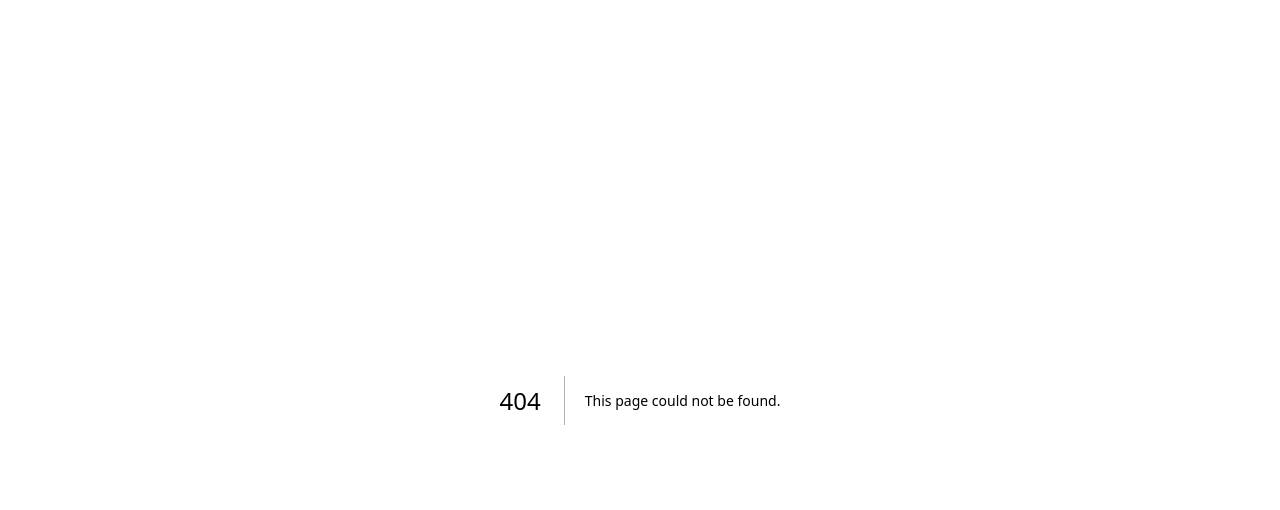
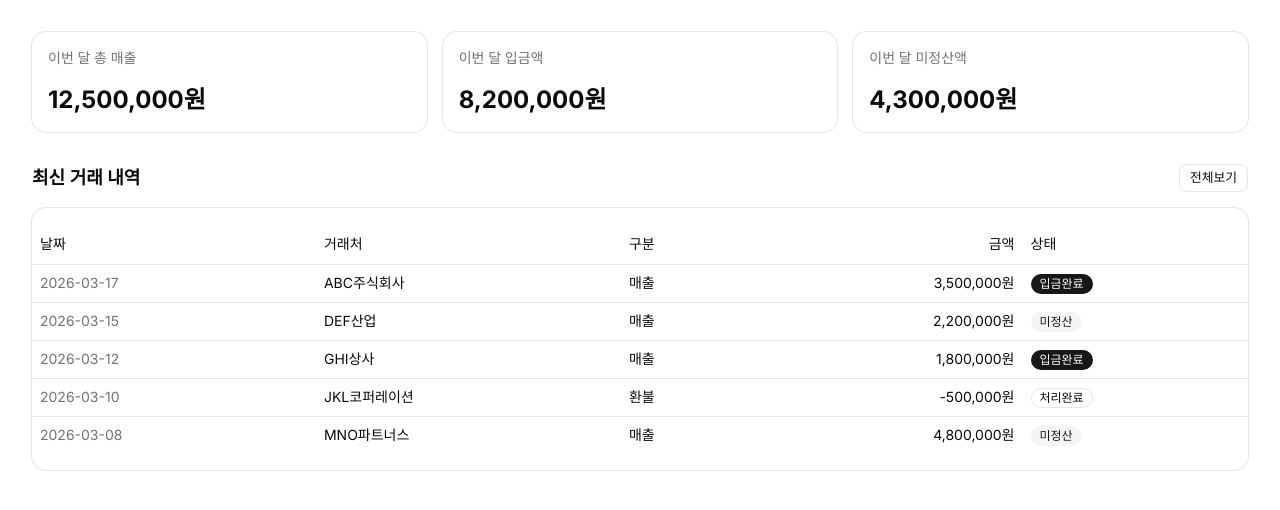
Before and after one commit to sujeong-dev/pw-erp, a Next.js app: page /dashboard in a window 1280 px wide. Before the commit this address had no page. Shown: the top 510 px of the page. Built offline with nearby package versions, Linux system fonts and the light colour scheme.

Commit message:
feat: 대시보드 메인페이지 마크업

```diff
--- /dev/null
+++ b/app/dashboard/page.tsx
@@ -0,0 +1,5 @@
+import { DashboardPage } from "@/src/pages/dashboard/ui";
+
+export default function Page() {
+  return <DashboardPage />;
+}
--- /dev/null
+++ b/components/ui/badge.tsx
@@ -0,0 +1,49 @@
+import * as React from "react"
+import { cva, type VariantProps } from "class-variance-authority"
+import { Slot } from "radix-ui"
+
+import { cn } from "@/lib/utils"
+
+const badgeVariants = cva(
+  "group/badge inline-flex h-5 w-fit shrink-0 items-center justify-center gap-1 overflow-hidden rounded-4xl border border-transparent px-2 py-0.5 text-xs font-medium whitespace-nowrap transition-all focus-visible:border-ring focus-visible:ring-[3px] focus-visible:ring-ring/50 has-data-[icon=inline-end]:pr-1.5 has-data-[icon=inline-start]:pl-1.5 aria-invalid:border-destructive aria-invalid:ring-destructive/20 dark:aria-invalid:ring-destructive/40 [&>svg]:pointer-events-none [&>svg]:size-3!",
+  {
+    variants: {
+      variant: {
+        default: "bg-primary text-primary-foreground [a]:hover:bg-primary/80",
+        secondary:
+          "bg-secondary text-secondary-foreground [a]:hover:bg-secondary/80",
+        destructive:
+          "bg-destructive/10 text-destructive focus-visible:ring-destructive/20 dark:bg-destructive/20 dark:focus-visible:ring-destructive/40 [a]:hover:bg-destructive/20",
+        outline:
+          "border-border text-foreground [a]:hover:bg-muted [a]:hover:text-muted-foreground",
+        ghost:
+          "hover:bg-muted hover:text-muted-foreground dark:hover:bg-muted/50",
+        link: "text-primary underline-offset-4 hover:underline",
+      },
+    },
+    defaultVariants: {
+      variant: "default",
+    },
+  }
+)
+
+function Badge({
+  className,
+  variant = "default",
+  asChild = false,
+  ...props
+}: React.ComponentProps<"span"> &
+  VariantProps<typeof badgeVariants> & { asChild?: boolean }) {
+  const Comp = asChild ? Slot.Root : "span"
+
+  return (
+    <Comp
+      data-slot="badge"
+      data-variant={variant}
+      className={cn(badgeVariants({ variant }), className)}
+      {...props}
+    />
+  )
+}
+
+export { Badge, badgeVariants }
--- /dev/null
+++ b/components/ui/table.tsx
@@ -0,0 +1,116 @@
+"use client"
+
+import * as React from "react"
+
+import { cn } from "@/lib/utils"
+
+function Table({ className, ...props }: React.ComponentProps<"table">) {
+  return (
+    <div
+      data-slot="table-container"
+      className="relative w-full overflow-x-auto"
+    >
+      <table
+        data-slot="table"
+        className={cn("w-full caption-bottom text-sm", className)}
+        {...props}
+      />
+    </div>
+  )
+}
+
+function TableHeader({ className, ...props }: React.ComponentProps<"thead">) {
+  return (
+    <thead
+      data-slot="table-header"
+      className={cn("[&_tr]:border-b", className)}
+      {...props}
+    />
+  )
+}
+
+function TableBody({ className, ...props }: React.ComponentProps<"tbody">) {
+  return (
+    <tbody
+      data-slot="table-body"
+      className={cn("[&_tr:last-child]:border-0", className)}
+      {...props}
+    />
+  )
+}
+
+function TableFooter({ className, ...props }: React.ComponentProps<"tfoot">) {
+  return (
+    <tfoot
+      data-slot="table-footer"
+      className={cn(
+        "border-t bg-muted/50 font-medium [&>tr]:last:border-b-0",
+        className
+      )}
+      {...props}
+    />
+  )
+}
+
+function TableRow({ className, ...props }: React.ComponentProps<"tr">) {
+  return (
+    <tr
+      data-slot="table-row"
+      className={cn(
+        "border-b transition-colors hover:bg-muted/50 data-[state=selected]:bg-muted",
+        className
+      )}
+      {...props}
+    />
+  )
+}
+
+function TableHead({ className, ...props }: React.ComponentProps<"th">) {
+  return (
+    <th
+      data-slot="table-head"
+      className={cn(
+        "h-10 px-2 text-left align-middle font-medium whitespace-nowrap text-foreground [&:has([role=checkbox])]:pr-0",
+        className
+      )}
+      {...props}
+    />
+  )
+}
+
+function TableCell({ className, ...props }: React.ComponentProps<"td">) {
+  return (
+    <td
+      data-slot="table-cell"
+      className={cn(
+        "p-2 align-middle whitespace-nowrap [&:has([role=checkbox])]:pr-0",
+        className
+      )}
+      {...props}
+    />
+  )
+}
+
+function TableCaption({
+  className,
+  ...props
+}: React.ComponentProps<"caption">) {
+  return (
+    <caption
+      data-slot="table-caption"
+      className={cn("mt-4 text-sm text-muted-foreground", className)}
+      {...props}
+    />
+  )
+}
+
+export {
+  Table,
+  TableHeader,
+  TableBody,
+  TableFooter,
+  TableHead,
+  TableRow,
+  TableCell,
+  TableCaption,
+}
--- /dev/null
+++ b/src/pages/dashboard/ui/DashboardPage.tsx
@@ -0,0 +1,95 @@
+import { Card, CardContent, CardHeader, CardTitle } from "@/components/ui/card";
+import { Button } from "@/components/ui/button";
+import { Badge } from "@/components/ui/badge";
+import {
+  Table,
+  TableBody,
+  TableCell,
+  TableHead,
+  TableHeader,
+  TableRow,
+} from "@/components/ui/table";
+
+const summaryCards = [
+  { label: "이번 달 총 매출", amount: 12_500_000 },
+  { label: "이번 달 입금액", amount: 8_200_000 },
+  { label: "이번 달 미정산액", amount: 4_300_000 },
+];
+
+const recentTransactions = [
+  { date: "2026-03-17", client: "ABC주식회사", type: "매출", amount: 3_500_000, status: "입금완료" },
+  { date: "2026-03-15", client: "DEF산업", type: "매출", amount: 2_200_000, status: "미정산" },
+  { date: "2026-03-12", client: "GHI상사", type: "매출", amount: 1_800_000, status: "입금완료" },
+  { date: "2026-03-10", client: "JKL코퍼레이션", type: "환불", amount: -500_000, status: "처리완료" },
+  { date: "2026-03-08", client: "MNO파트너스", type: "매출", amount: 4_800_000, status: "미정산" },
+];
+
+const statusVariant: Record<string, "default" | "secondary" | "outline"> = {
+  입금완료: "default",
+  미정산: "secondary",
+  처리완료: "outline",
+};
+
+function formatAmount(amount: number): string {
+  return amount.toLocaleString("ko-KR") + "원";
+}
+
+export function DashboardPage() {
+  return (
+    <main className="flex flex-col gap-8 p-8">
+      {/* Summary Cards */}
+      <section className="grid grid-cols-3 gap-4">
+        {summaryCards.map((card) => (
+          <Card key={card.label}>
+            <CardHeader>
+              <CardTitle className="text-sm font-medium text-muted-foreground">
+                {card.label}
+              </CardTitle>
+            </CardHeader>
+            <CardContent>
+              <p className="text-2xl font-bold">{formatAmount(card.amount)}</p>
+            </CardContent>
+          </Card>
+        ))}
+      </section>
+
+      {/* Recent Transactions */}
+      <section className="flex flex-col gap-4">
+        <div className="flex items-center justify-between">
+          <h2 className="text-lg font-semibold">최신 거래 내역</h2>
+          <Button variant="outline" size="sm">
+            전체보기
+          </Button>
+        </div>
+        <Card>
+          <Table>
+            <TableHeader>
+              <TableRow>
+                <TableHead>날짜</TableHead>
+                <TableHead>거래처</TableHead>
+                <TableHead>구분</TableHead>
+                <TableHead className="text-right">금액</TableHead>
+                <TableHead>상태</TableHead>
+              </TableRow>
+            </TableHeader>
+            <TableBody>
+              {recentTransactions.map((tx, i) => (
+                <TableRow key={i}>
+                  <TableCell className="text-muted-foreground">{tx.date}</TableCell>
+                  <TableCell>{tx.client}</TableCell>
+                  <TableCell>{tx.type}</TableCell>
+                  <TableCell className="text-right">{formatAmount(tx.amount)}</TableCell>
+                  <TableCell>
+                    <Badge variant={statusVariant[tx.status] ?? "outline"}>
+                      {tx.status}
+                    </Badge>
+                  </TableCell>
+                </TableRow>
+              ))}
+            </TableBody>
+          </Table>
+        </Card>
+      </section>
+    </main>
+  );
+}
--- /dev/null
+++ b/src/pages/dashboard/ui/index.ts
@@ -0,0 +1 @@
+export { DashboardPage } from "./DashboardPage";
```
